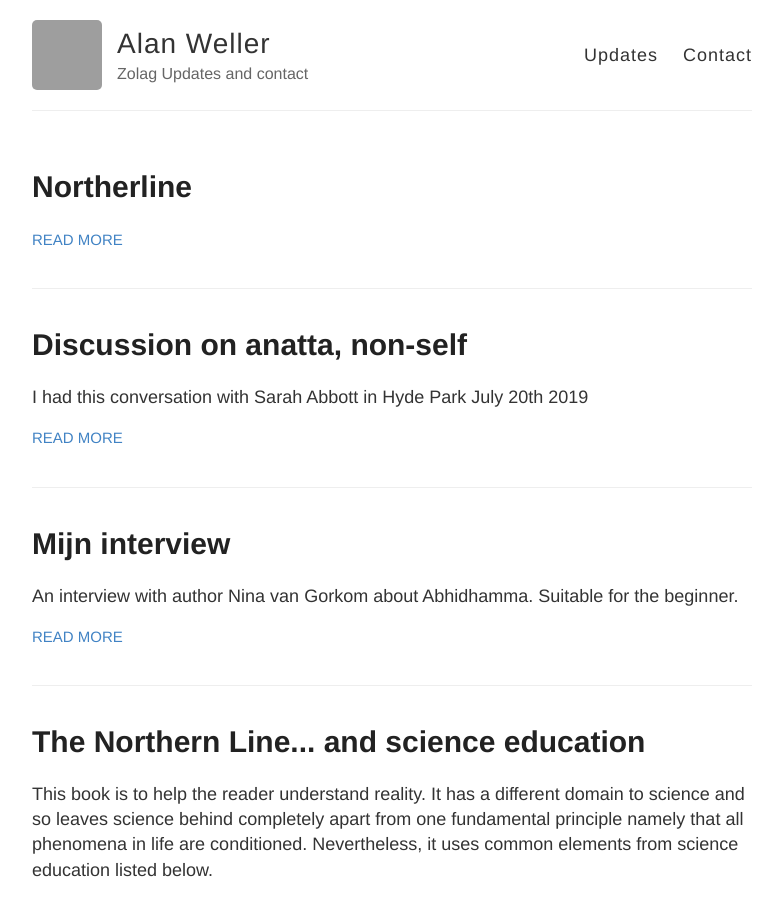
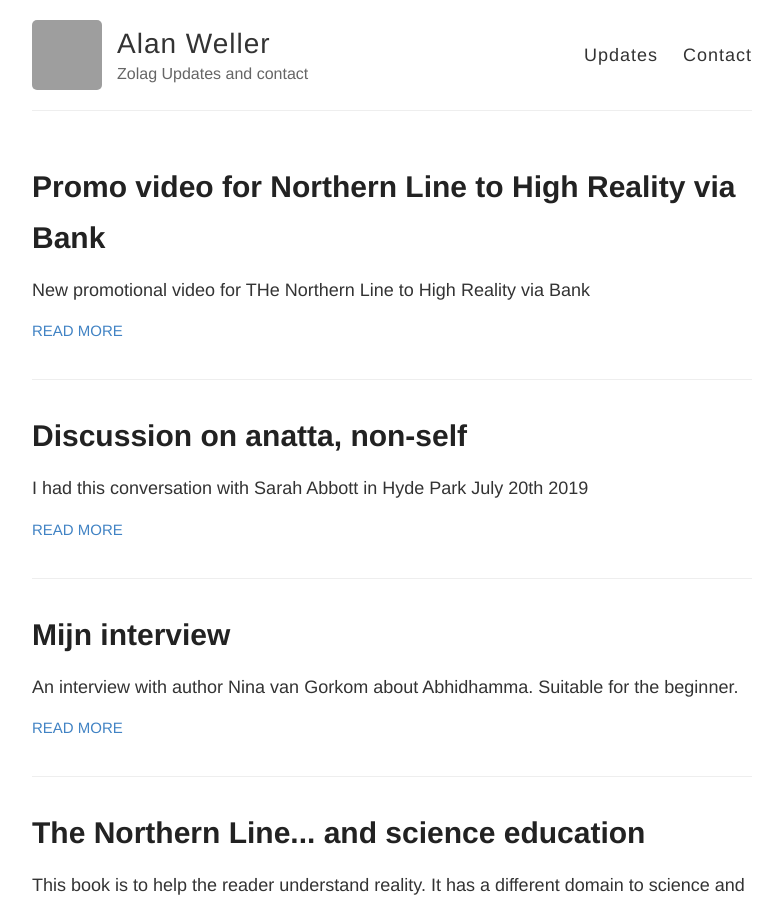
Before and after one commit to alwell/alwell.github.io, a Jekyll site: the page built from index.html, in a window 1280 px wide and 900 px high. Shown: the whole window, without its empty margins (248-1031 px from the left). Built offline with Jekyll 4.4.1, drawn with Linux system fonts in a browser that asks for light colours; grey boxes are pictures that could not be loaded.

Commit message:
Update 2019-09-11-northerline.md

```diff
--- a/_posts/2019-09-11-northerline.md
+++ b/_posts/2019-09-11-northerline.md
@@ -1,4 +1,7 @@
-
+---
+layout: post
+title: Promo video for Northern Line to High Reality via Bank
+---
 
 New promotional video for THe Northern Line to High Reality via Bank
 
```
